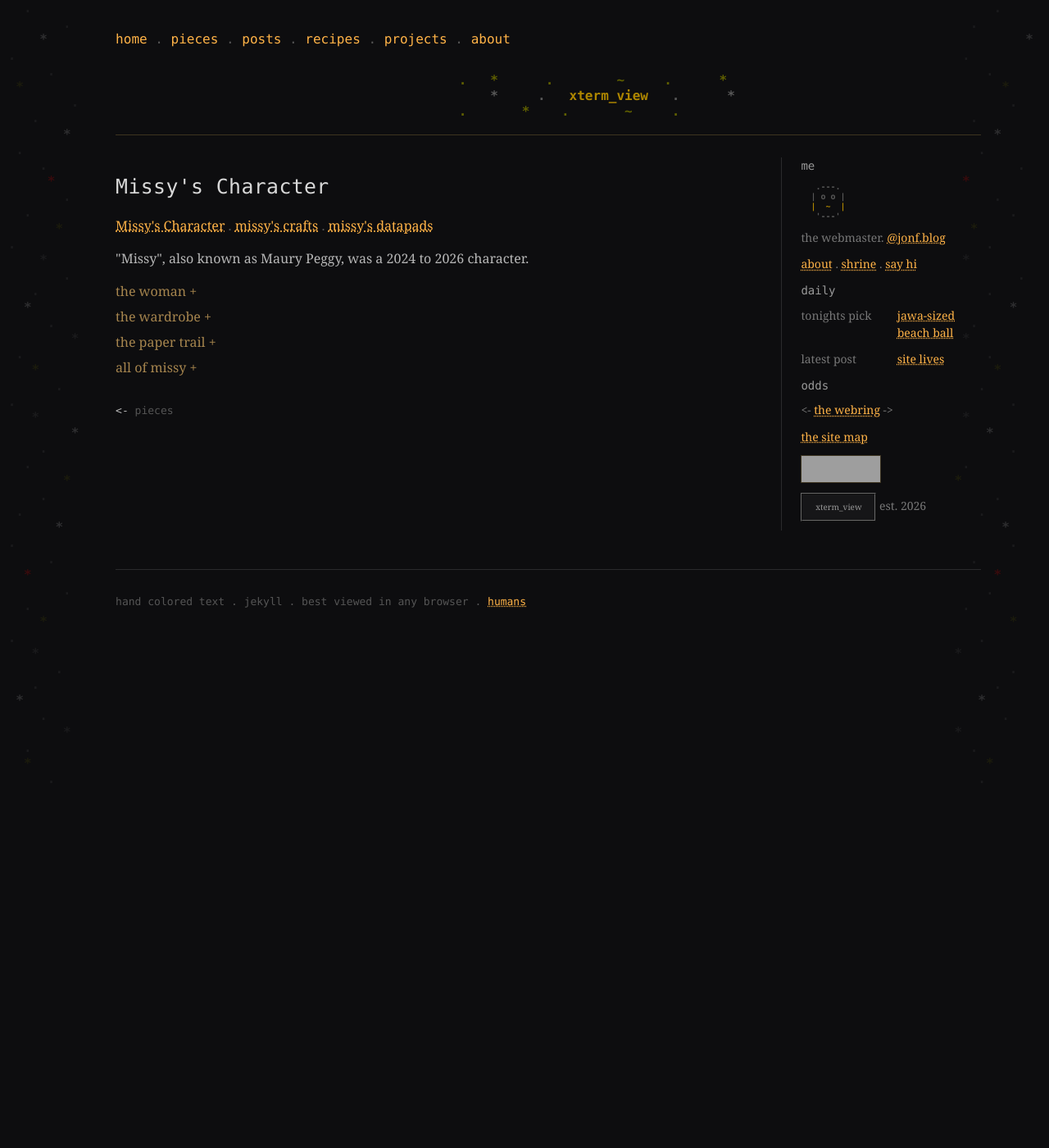
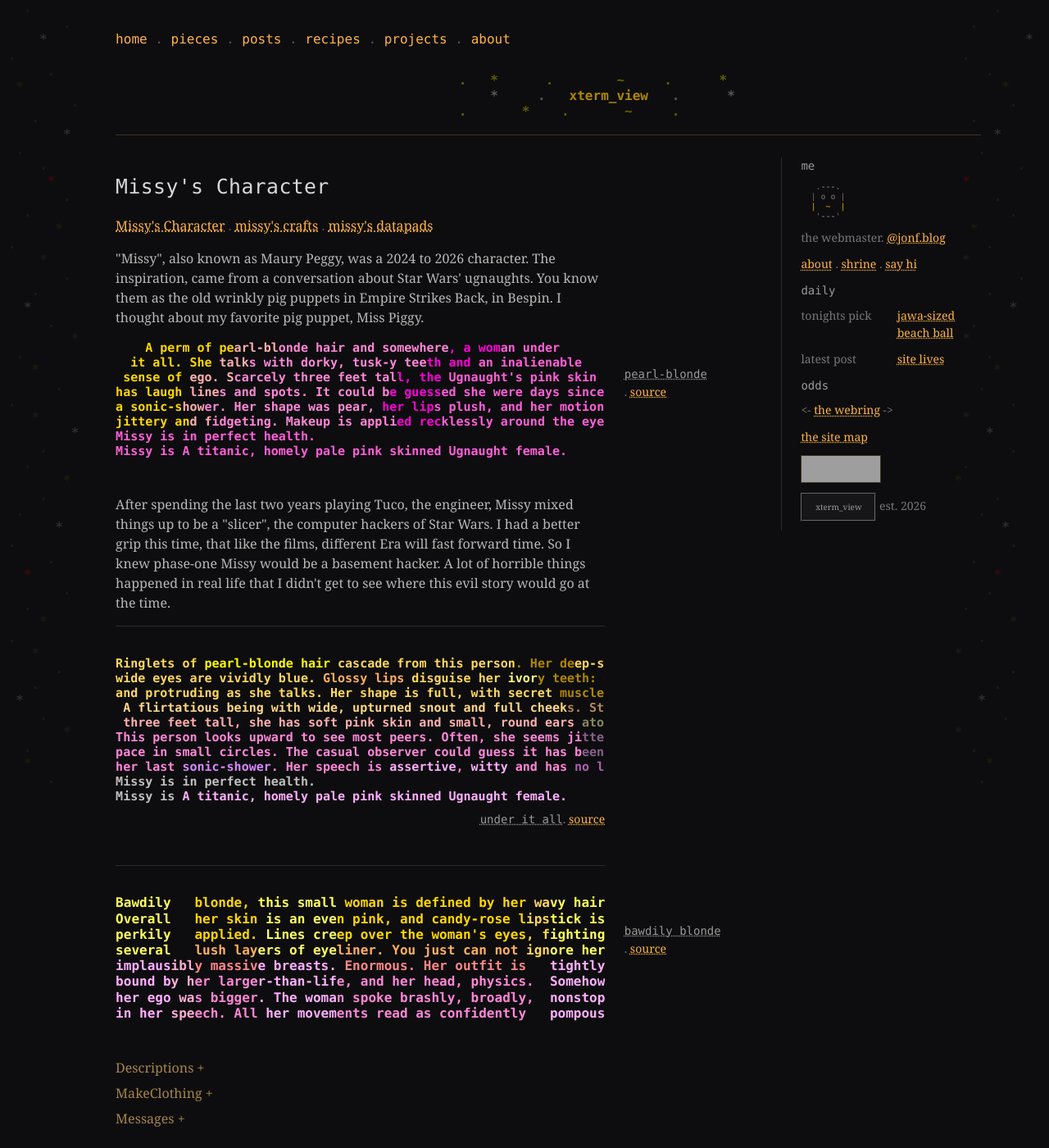
Before and after one commit to jf-atray/jf-atray.github.io, a Jekyll site: the page built from pieces/missy.md, in a window 1280 px wide and 1400 px high. Shown: the whole window at 82% size. Built offline with Jekyll 4.4.1, drawn with Linux system fonts in a browser that asks for light colours; grey boxes are pictures that could not be loaded.

Commit message:
desc 1 an desc 2 source files swapped
Generated with [Devin](https://devin.ai)

Co-Authored-By: Devin <158243242+devin-ai-integration[bot]@users.noreply.github.com>

```diff
--- a/art/missy/desc_1.txt
+++ b/art/missy/desc_1.txt
@@ -1,8 +1,10 @@
-    &220A perm of pe&217arl-bl&212onde hair and somewhere&200, a wom&206an under
-  &220it all. She&217 talk&212s with dorky, tusk-y tee&200th and &206an inalienable
- &220sense of &217ego. S&212carcely three feet tal&200l, the &206Ugnaught's pink skin
-&220has laugh &217line&212s and spots. It could b&200e guess&206ed she were days since
-&220a sonic-s&217how&212er. Her shape was pear, &200her lip&206s plush, and her motions
-&220jittery an&217d f&212idgeting. Makeup is appli&200ed rec&206klessly around the eyes.
-Missy is in perfect health.
-Missy is A titanic, homely pale pink skinned Ugnaught female.
+&221Ringlets of &226pearl-blonde hair &221cascade from this person&136. Her de&221ep-set
+&221wide eyes are vividly blue. &215Glossy lips &221disguise her &228ivor&136y teeth:&221 dorky
+&221and protruding as she talks. Her shape is full, with secret&136 muscled&221 tones
+ &222A flirtatious being with wide, upturned snout and full cheek&137s. Stand&222ing at
+ &217three feet tall, she has soft pink skin and small, round ears&101 atop he&217r head
+&212This person looks upward to see most peers. Often, she seems ji&096ttery; S&212he may
+&212pace in small circles. The casual observer could guess it has b&096een days&212 since
+&212her last &177sonic-shower&212. Her speech is &219assertive&212, &219witty &212and has &133no lack o&212f &219ego&212.
+&wMissy is in perfect health.
+&wMissy is &219A titanic, homely pale pink skinned Ugnaught female.
--- a/art/missy/desc_2.txt
+++ b/art/missy/desc_2.txt
@@ -1,10 +1,8 @@
-&221Ringlets of &226pearl-blonde hair &221cascade from this person&136. Her de&221ep-set
-&221wide eyes are vividly blue. &215Glossy lips &221disguise her &228ivor&136y teeth:&221 dorky
-&221and protruding as she talks. Her shape is full, with secret&136 muscled&221 tones
- &222A flirtatious being with wide, upturned snout and full cheek&137s. Stand&222ing at
- &217three feet tall, she has soft pink skin and small, round ears&101 atop he&217r head
-&212This person looks upward to see most peers. Often, she seems ji&096ttery; S&212he may
-&212pace in small circles. The casual observer could guess it has b&096een days&212 since
-&212her last &177sonic-shower&212. Her speech is &219assertive&212, &219witty &212and has &133no lack o&212f &219ego&212.
-&wMissy is in perfect health.
-&wMissy is &219A titanic, homely pale pink skinned Ugnaught female.
+    &220A perm of pe&217arl-bl&212onde hair and somewhere&200, a wom&206an under
+  &220it all. She&217 talk&212s with dorky, tusk-y tee&200th and &206an inalienable
+ &220sense of &217ego. S&212carcely three feet tal&200l, the &206Ugnaught's pink skin
+&220has laugh &217line&212s and spots. It could b&200e guess&206ed she were days since
+&220a sonic-s&217how&212er. Her shape was pear, &200her lip&206s plush, and her motions
+&220jittery an&217d f&212idgeting. Makeup is appli&200ed rec&206klessly around the eyes.
+Missy is in perfect health.
+Missy is A titanic, homely pale pink skinned Ugnaught female.
--- a/pieces/missy.md
+++ b/pieces/missy.md
@@ -8,9 +8,18 @@ parent: /pieces.html
 
 {% include viewfolds.html family="missy" %}
 
-"Missy", also known as Maury Peggy, was a 2024 to 2026 character.
+"Missy", also known as Maury Peggy, was a 2024 to 2026 character. The inspiration, came from a conversation about Star Wars' ugnaughts. You know them as the old wrinkly pig puppets in Empire Strikes Back, in Bespin. I thought about my favorite pig puppet, Miss Piggy.
+<section class="exhibit">
+  {% xterm_file missy/desc_2.txt cap:right %}
+</section>
+After spending the last two years playing Tuco, the engineer, Missy mixed things up to be a "slicer", the computer hackers of Star Wars. I had a better grip this time, that like the films, different Era will fast forward time. So I knew phase-one Missy would be a basement hacker. A lot of horrible things happened in real life that I didn't get to see where this evil story would go at the time.
+<section class="exhibit">
+  {% xterm_file missy/desc_1.txt cap:bottom %}
+</section>
+<section class="exhibit">
+  {% xterm_file missy/desc_3.txt cap:right %}
+</section>
 
-{% include tagfold.html tag="desc & missy" title="the woman" %}
-{% include tagfold.html tag="wearing & missy" title="the wardrobe" %}
-{% include tagfold.html tag="paper & missy" title="the paper trail" %}
-{% include tagfold.html tag="missy" title="all of missy" %}
+{% include tagfold.html tag="desc & missy" title="Descriptions" %}
+{% include tagfold.html tag="wearing & missy" title="MakeClothing" %}
+{% include tagfold.html tag="paper & missy" title="Messages" %}
```
Also changed, not shown: _pieces/missy/missy_desc_1.md (+1 -1 lines), _pieces/missy/missy_desc_2.md (+1 -1 lines).
